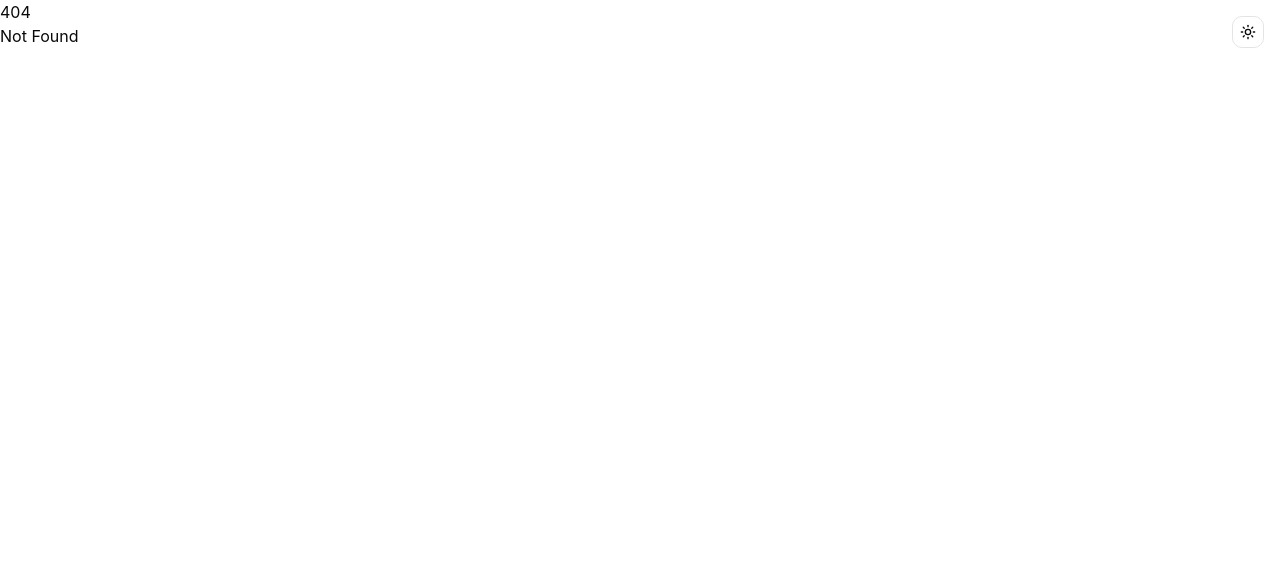
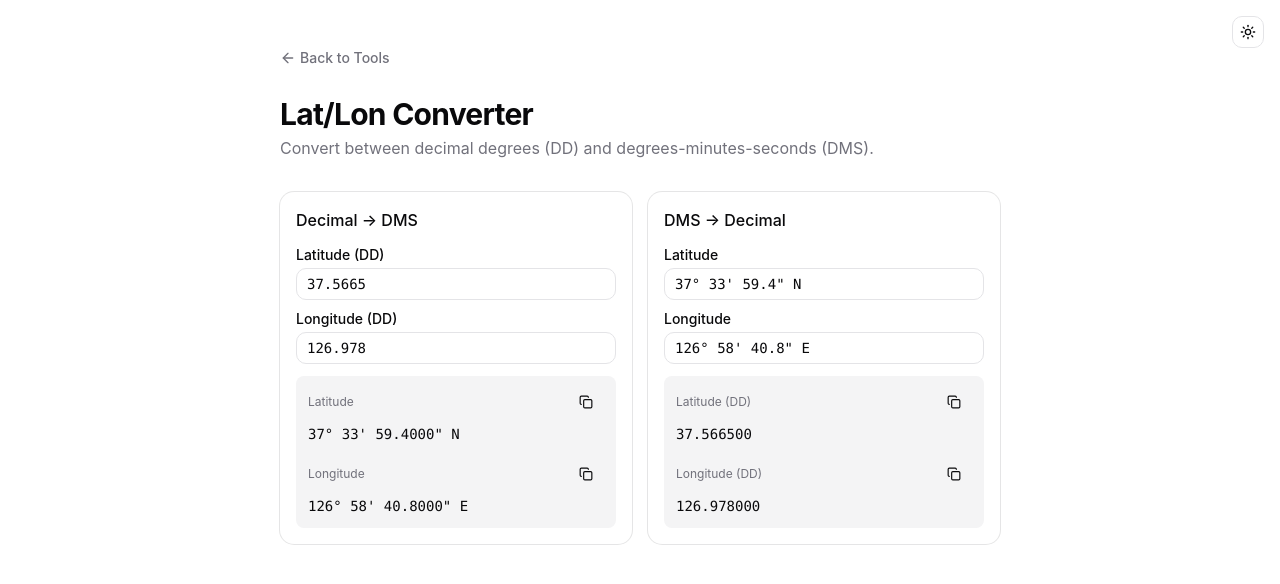
Before and after one commit to orykr/tool.ory.kr, a SvelteKit app in the folder frontend/: page /latlon in a window 1280 px wide. Before the commit this address had no page. Shown: the top 584 px of the page. Built offline with nearby package versions, Linux system fonts and the light colour scheme.

Commit message:
feat(latlon): add lat/lon decimal degrees ↔ DMS converter

```diff
--- /dev/null
+++ b/frontend/src/lib/latlon.ts
@@ -0,0 +1,40 @@
+export function dmsToDecimal(deg: number, min: number, sec: number, hemisphere: "N" | "S" | "E" | "W"): number {
+	const sign = hemisphere === "S" || hemisphere === "W" ? -1 : 1;
+	return sign * (Math.abs(deg) + Math.abs(min) / 60 + Math.abs(sec) / 3600);
+}
+
+export interface DMS {
+	deg: number;
+	min: number;
+	sec: number;
+	hemisphere: "N" | "S" | "E" | "W";
+}
+
+export function decimalToDms(decimal: number, axis: "lat" | "lon"): DMS {
+	const positive = decimal >= 0;
+	const abs = Math.abs(decimal);
+	const deg = Math.floor(abs);
+	const minFloat = (abs - deg) * 60;
+	const min = Math.floor(minFloat);
+	const sec = (minFloat - min) * 60;
+	const hemisphere = axis === "lat" ? (positive ? "N" : "S") : positive ? "E" : "W";
+	return { deg, min, sec: Number(sec.toFixed(4)), hemisphere };
+}
+
+export function formatDms(dms: DMS): string {
+	return `${dms.deg}° ${dms.min}' ${dms.sec.toFixed(4)}" ${dms.hemisphere}`;
+}
+
+export function parseDmsString(input: string, axis: "lat" | "lon"): number {
+	const m = input
+		.trim()
+		.replace(/\s+/g, " ")
+		.match(/^(-?\d+(?:\.\d+)?)°?\s*(\d+(?:\.\d+)?)?[′']?\s*(\d+(?:\.\d+)?)?[″"]?\s*([NSEW])?$/i);
+	if (!m) throw new Error("Invalid DMS format.");
+	const deg = parseFloat(m[1]);
+	const min = m[2] ? parseFloat(m[2]) : 0;
+	const sec = m[3] ? parseFloat(m[3]) : 0;
+	let hem = (m[4] ?? "").toUpperCase() as "N" | "S" | "E" | "W" | "";
+	if (!hem) hem = axis === "lat" ? (deg < 0 ? "S" : "N") : deg < 0 ? "W" : "E";
+	return dmsToDecimal(deg, min, sec, hem);
+}
--- a/frontend/src/routes/+page.svelte
+++ b/frontend/src/routes/+page.svelte
@@ -191,6 +191,11 @@
 			href: "/mime",
 			title: "MIME Type Lookup",
 			description: "Searchable reference for file extensions and MIME types."
+		},
+		{
+			href: "/latlon",
+			title: "Lat/Lon Converter",
+			description: "Convert between decimal degrees and DMS notation."
 		}
 	];
 </script>
--- /dev/null
+++ b/frontend/src/routes/latlon/+page.svelte
@@ -0,0 +1,138 @@
+<script lang="ts">
+	import * as Card from "$lib/components/ui/card/index.js";
+	import { Button } from "$lib/components/ui/button/index.js";
+	import { Input } from "$lib/components/ui/input/index.js";
+	import { Label } from "$lib/components/ui/label/index.js";
+	import ArrowLeft from "@lucide/svelte/icons/arrow-left";
+	import Copy from "@lucide/svelte/icons/copy";
+	import Check from "@lucide/svelte/icons/check";
+	import { decimalToDms, formatDms, parseDmsString } from "$lib/latlon";
+
+	let lat = $state(37.5665);
+	let lon = $state(126.978);
+
+	let latDms = $derived(formatDms(decimalToDms(Number(lat) || 0, "lat")));
+	let lonDms = $derived(formatDms(decimalToDms(Number(lon) || 0, "lon")));
+
+	let dmsLatInput = $state(`37° 33' 59.4" N`);
+	let dmsLonInput = $state(`126° 58' 40.8" E`);
+
+	let dmsLatResult = $derived.by<{ ok: true; value: number } | { ok: false; error: string }>(() => {
+		try {
+			return { ok: true, value: parseDmsString(dmsLatInput, "lat") };
+		} catch (e) {
+			return { ok: false, error: (e as Error).message };
+		}
+	});
+	let dmsLonResult = $derived.by<{ ok: true; value: number } | { ok: false; error: string }>(() => {
+		try {
+			return { ok: true, value: parseDmsString(dmsLonInput, "lon") };
+		} catch (e) {
+			return { ok: false, error: (e as Error).message };
+		}
+	});
+
+	let copied = $state<string | null>(null);
+	async function copy(key: string, value: string) {
+		await navigator.clipboard.writeText(value);
+		copied = key;
+		setTimeout(() => (copied = null), 1200);
+	}
+</script>
+
+<main class="container mx-auto max-w-3xl px-6 py-12">
+	<nav class="mb-6">
+		<a
+			href="/"
+			class="text-muted-foreground hover:text-foreground inline-flex items-center gap-1 text-sm font-medium transition-colors"
+		>
+			<ArrowLeft class="h-4 w-4" />
+			Back to Tools
+		</a>
+	</nav>
+
+	<header class="mb-8">
+		<h1 class="text-3xl font-bold tracking-tight">Lat/Lon Converter</h1>
+		<p class="text-muted-foreground mt-1">
+			Convert between decimal degrees (DD) and degrees-minutes-seconds (DMS).
+		</p>
+	</header>
+
+	<div class="grid gap-4 md:grid-cols-2">
+		<Card.Root>
+			<Card.Header>
+				<Card.Title class="text-base">Decimal → DMS</Card.Title>
+			</Card.Header>
+			<Card.Content class="space-y-3">
+				<div class="space-y-1.5">
+					<Label for="dd-lat">Latitude (DD)</Label>
+					<Input id="dd-lat" type="number" step="any" bind:value={lat} class="font-mono" />
+				</div>
+				<div class="space-y-1.5">
+					<Label for="dd-lon">Longitude (DD)</Label>
+					<Input id="dd-lon" type="number" step="any" bind:value={lon} class="font-mono" />
+				</div>
+				<div class="bg-muted space-y-2 rounded-md p-3">
+					<div class="flex items-center justify-between">
+						<span class="text-muted-foreground text-xs">Latitude</span>
+						<Button variant="ghost" size="sm" onclick={() => copy("dl", latDms)}>
+							{#if copied === "dl"}<Check />{:else}<Copy />{/if}
+						</Button>
+					</div>
+					<p class="font-mono text-sm">{latDms}</p>
+					<div class="flex items-center justify-between pt-2">
+						<span class="text-muted-foreground text-xs">Longitude</span>
+						<Button variant="ghost" size="sm" onclick={() => copy("ln", lonDms)}>
+							{#if copied === "ln"}<Check />{:else}<Copy />{/if}
+						</Button>
+					</div>
+					<p class="font-mono text-sm">{lonDms}</p>
+				</div>
+			</Card.Content>
+		</Card.Root>
+
+		<Card.Root>
+			<Card.Header>
+				<Card.Title class="text-base">DMS → Decimal</Card.Title>
+			</Card.Header>
+			<Card.Content class="space-y-3">
+				<div class="space-y-1.5">
+					<Label for="dms-lat">Latitude</Label>
+					<Input id="dms-lat" bind:value={dmsLatInput} class="font-mono" />
+				</div>
+				<div class="space-y-1.5">
+					<Label for="dms-lon">Longitude</Label>
+					<Input id="dms-lon" bind:value={dmsLonInput} class="font-mono" />
+				</div>
+				<div class="bg-muted space-y-2 rounded-md p-3">
+					<div class="flex items-center justify-between">
+						<span class="text-muted-foreground text-xs">Latitude (DD)</span>
+						{#if dmsLatResult.ok}
+							<Button variant="ghost" size="sm" onclick={() => copy("ddl", dmsLatResult.value.toFixed(6))}>
+								{#if copied === "ddl"}<Check />{:else}<Copy />{/if}
+							</Button>
+						{/if}
+					</div>
+					{#if dmsLatResult.ok}
+						<p class="font-mono text-sm">{dmsLatResult.value.toFixed(6)}</p>
+					{:else}
+						<p class="text-destructive text-xs">{dmsLatResult.error}</p>
+					{/if}
+					<div class="flex items-center justify-between pt-2">
+						<span class="text-muted-foreground text-xs">Longitude (DD)</span>
+						{#if dmsLonResult.ok}
+							<Button variant="ghost" size="sm" onclick={() => copy("ddln", dmsLonResult.value.toFixed(6))}>
+								{#if copied === "ddln"}<Check />{:else}<Copy />{/if}
+							</Button>
+						{/if}
+					</div>
+					{#if dmsLonResult.ok}
+						<p class="font-mono text-sm">{dmsLonResult.value.toFixed(6)}</p>
+					{:else}
+						<p class="text-destructive text-xs">{dmsLonResult.error}</p>
+					{/if}
+				</div>
+			</Card.Content>
+		</Card.Root>
+	</div>
+</main>
```
